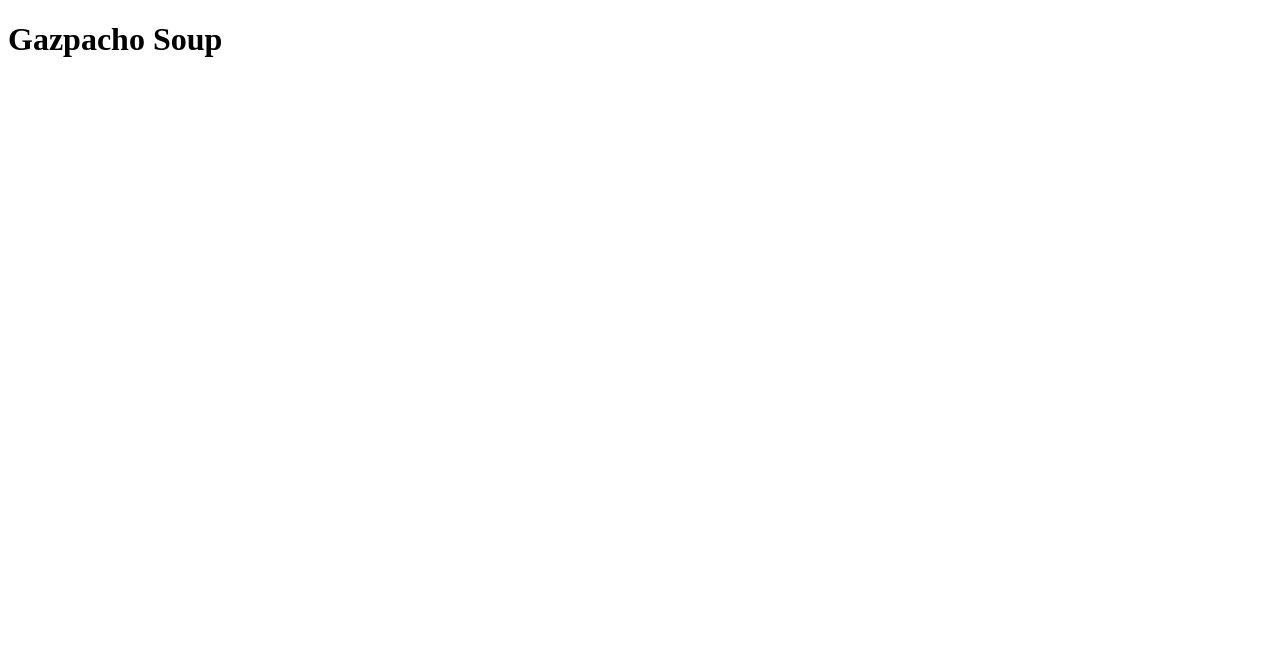
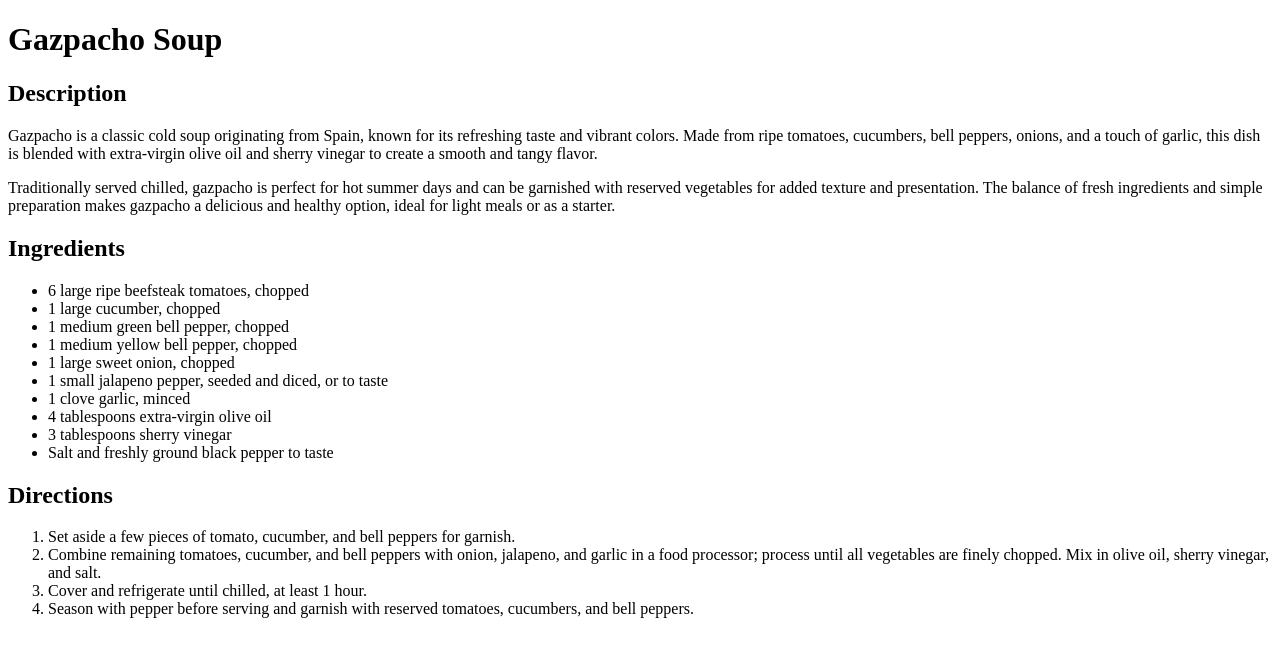
Before and after one commit to iaraflaminio/odin-foundations, a plain HTML site: page recipes/gazpacho.html in a window 1280 px wide. Drawn offline with Linux system fonts and the light colour scheme.

Commit message:
adding the content recipe

```diff
--- a/recipes/gazpacho.html
+++ b/recipes/gazpacho.html
@@ -7,5 +7,35 @@
 </head>
 <body>
     <h1>Gazpacho Soup</h1>
+
+    <h2>Description</h2>
+    <p>
+        Gazpacho is a classic cold soup originating from Spain, known for its refreshing taste and vibrant colors. Made from ripe tomatoes, cucumbers, bell peppers, onions, and a touch of garlic, this dish is blended with extra-virgin olive oil and sherry vinegar to create a smooth and tangy flavor.
+    </p>
+    <p>
+        Traditionally served chilled, gazpacho is perfect for hot summer days and can be garnished with reserved vegetables for added texture and presentation. The balance of fresh ingredients and simple preparation makes gazpacho a delicious and healthy option, ideal for light meals or as a starter.
+    </p>
+
+    <h2>Ingredients</h2>
+    <ul>
+        <li>6 large ripe beefsteak tomatoes, chopped</li>
+        <li>1 large cucumber, chopped</li>
+        <li>1 medium green bell pepper, chopped</li>
+        <li>1 medium yellow bell pepper, chopped</li>
+        <li>1 large sweet onion, chopped</li>
+        <li>1 small jalapeno pepper, seeded and diced, or to taste</li>
+        <li>1 clove garlic, minced</li>
+        <li>4 tablespoons extra-virgin olive oil</li>
+        <li>3 tablespoons sherry vinegar</li>
+        <li>Salt and freshly ground black pepper to taste</li>
+    </ul>
+
+    <h2>Directions</h2>
+    <ol>
+        <li>Set aside a few pieces of tomato, cucumber, and bell peppers for garnish.</li>
+        <li>Combine remaining tomatoes, cucumber, and bell peppers with onion, jalapeno, and garlic in a food processor; process until all vegetables are finely chopped. Mix in olive oil, sherry vinegar, and salt.</li>
+        <li>Cover and refrigerate until chilled, at least 1 hour.</li>
+        <li>Season with pepper before serving and garnish with reserved tomatoes, cucumbers, and bell peppers.</li>
+    </ol>
 </body>
 </html>
```
